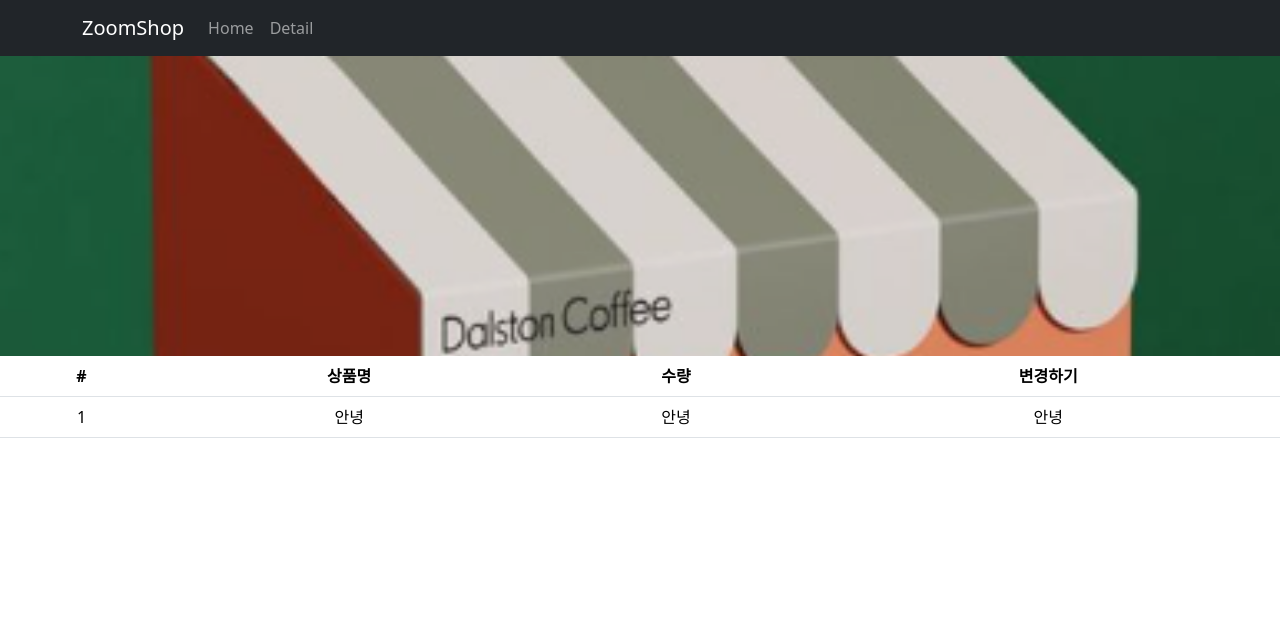
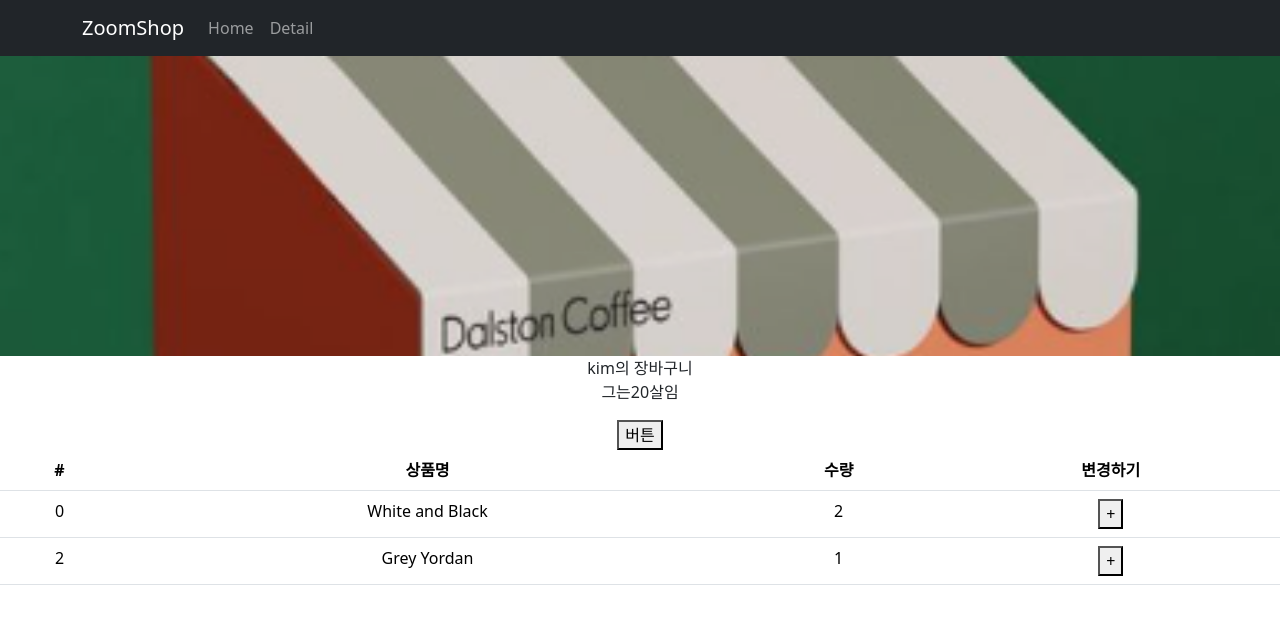
Before and after one commit to jumihongsee/reactShopStudy, a React (Create React App) app: page /cart in a window 1280 px wide. Shown: the top 624 px of the page. Built offline with nearby package versions, Linux system fonts and the light colour scheme.

Commit message:
리덕스로 숙제

```diff
--- a/src/pages/Cart.js
+++ b/src/pages/Cart.js
@@ -1,10 +1,31 @@
 import { Table } from "react-bootstrap"
+import { useDispatch, useSelector } from "react-redux"
+import {  agePlus } from "./../store/userSlice.js"
+import { stockUp } from "../store.js"
 
 function Cart(){
+
+    let a = useSelector((state)=>{return state })
+    let itemsStore = useSelector((state)=>{return state.items})
+
+    //  갖고오고 싶은 스테이트만 갖고 올 수도 있음
+    //  let a = useSelector((state)=>{return state.stock })
+    // 간단한것들은 props로 컴포넌트가 많으면 리덕스로
+
+
+
+
+
+    // 4. 스테이트 변경 하기 : store.js로 요청을 보내주는 함수
+    let dispatch = useDispatch();
 
     return(
 
         <div>
+            <p>{a.user.name}의 장바구니 <br/> 그는{a.user.age}살임</p>
+            <button
+                onClick={()=>{dispatch(agePlus(2))}}
+            >버튼</button>
             <Table>
                 <thead>
                     <tr>
@@ -14,19 +35,32 @@
                     <th>변경하기</th>
                     </tr>
                 </thead>
-                <tbody>
-                    <tr>
-                    <td>1</td>
-                    <td>안녕</td>
-                    <td>안녕</td>
-                    <td>안녕</td>
-                    </tr>
-                </tbody>
+                {
+                    itemsStore.map((a, i)=>{
+                        return(
+                            <tbody>
+                                <tr key={i}>
+                                <td>{itemsStore[i].id}</td>
+                                <td>{itemsStore[i].name}</td>
+                                <td>{itemsStore[i].count}</td>
+                                <td><button onClick={()=>{
+                                    console.log(itemsStore[i].id)
+
+                                    dispatch(stockUp(1))
+                                    }}>+</button></td>
+                            </tr>
+                        </tbody>
+                        )
+
+                    })
+                }
+
             </Table>
         </div>
 
     )
 
+
 }
 
 export default Cart
--- a/src/store.js
+++ b/src/store.js
@@ -1,5 +1,51 @@
-import { configureStore } from '@reduxjs/toolkit'
+import { configureStore, createSlice } from '@reduxjs/toolkit'
+import user from './store/userSlice.js'
+
+
+
+
+// 리덕스의 스테이트 변경하는 법
+// 1. state 수정해주는 함수 만들고
+//    원할 때 그 함수 실행해달라고 store.js에 요청한다.
+
+// 2. 스태이트 변경 함수들이 남음 그것을 export 해줌
+
+// 3. 만든 함수는 import 해서 사용  --> Cart.js
+
+
+
+
+let stock = createSlice({
+    name : 'stock',
+    initialState : [10,11,12]
+})
+
+let items = createSlice({
+
+    name : 'items',
+    initialState :
+    [
+        {id : 0, name : 'White and Black', count : 2},
+        {id : 2, name : 'Grey Yordan', count : 1}
+    ],
+    reducers : {
+        stockUp(state,action){
+            state.count += action
+        }
+    }
+})
+
+export let { stockUp } = items.actions
+
+
+
 
 export default configureStore({
-  reducer: { }
+  reducer: {
+
+    user :  user.reducer,
+    stock : stock.reducer,
+    items : items.reducer
+
+   }
 })
--- /dev/null
+++ b/src/store/userSlice.js
@@ -0,0 +1,19 @@
+import { createSlice } from '@reduxjs/toolkit'
+
+let user = createSlice({
+    name : 'user',
+    initialState : {name : 'kim' , age : 20},
+    reducers : {
+        // 리덕스의 스테이트 변경하는 법
+        // 1. state 수정해주는 함수 만들고
+        //    원할 때 그 함수 실행해달라고 store.js에 요청한다.
+        agePlus(state, action){
+            state.age +=  action.payload // payload 를 붙여야 파라미터가 자리에 제대로 들어옴
+                          // state 변경함수를 action 이라고도 함
+        },
+    }
+})
+
+export let { changeName, agePlus } = user.actions
+
+export default user
```
